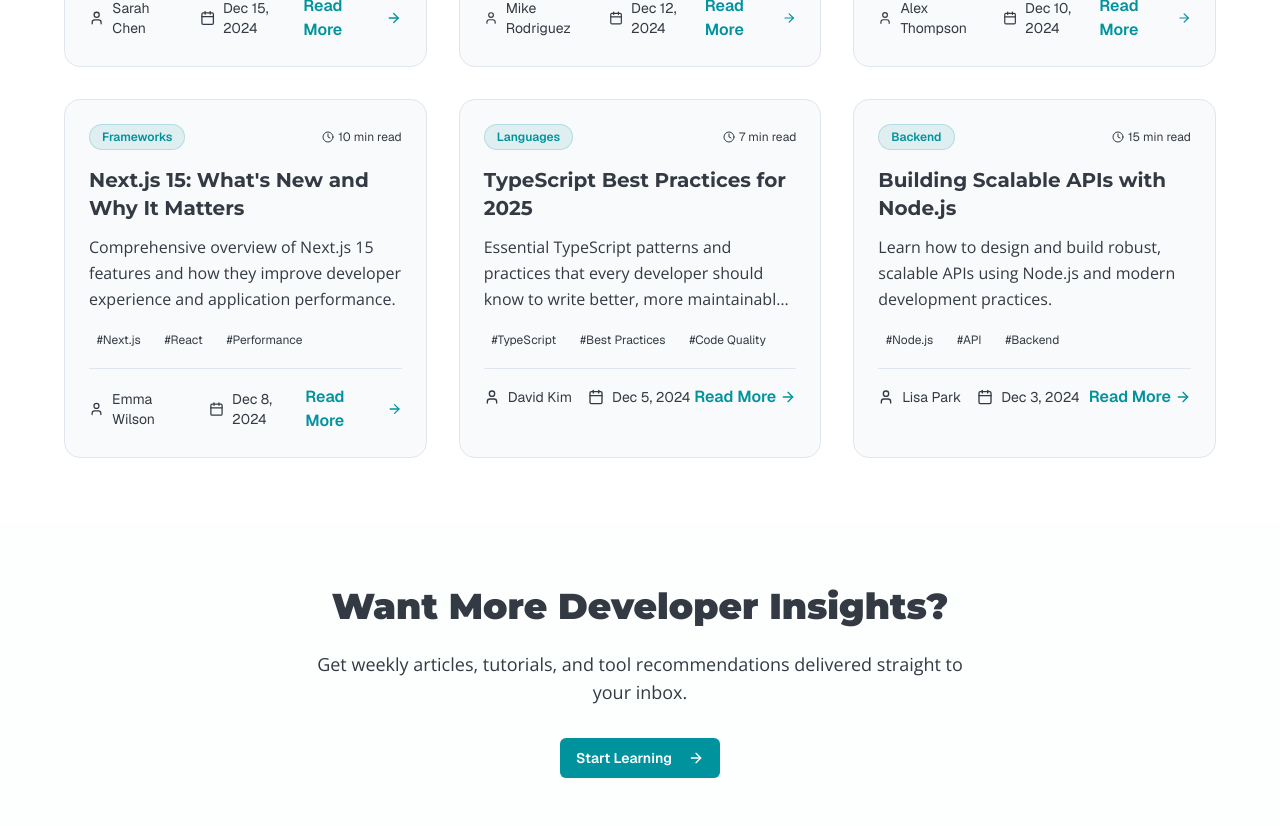
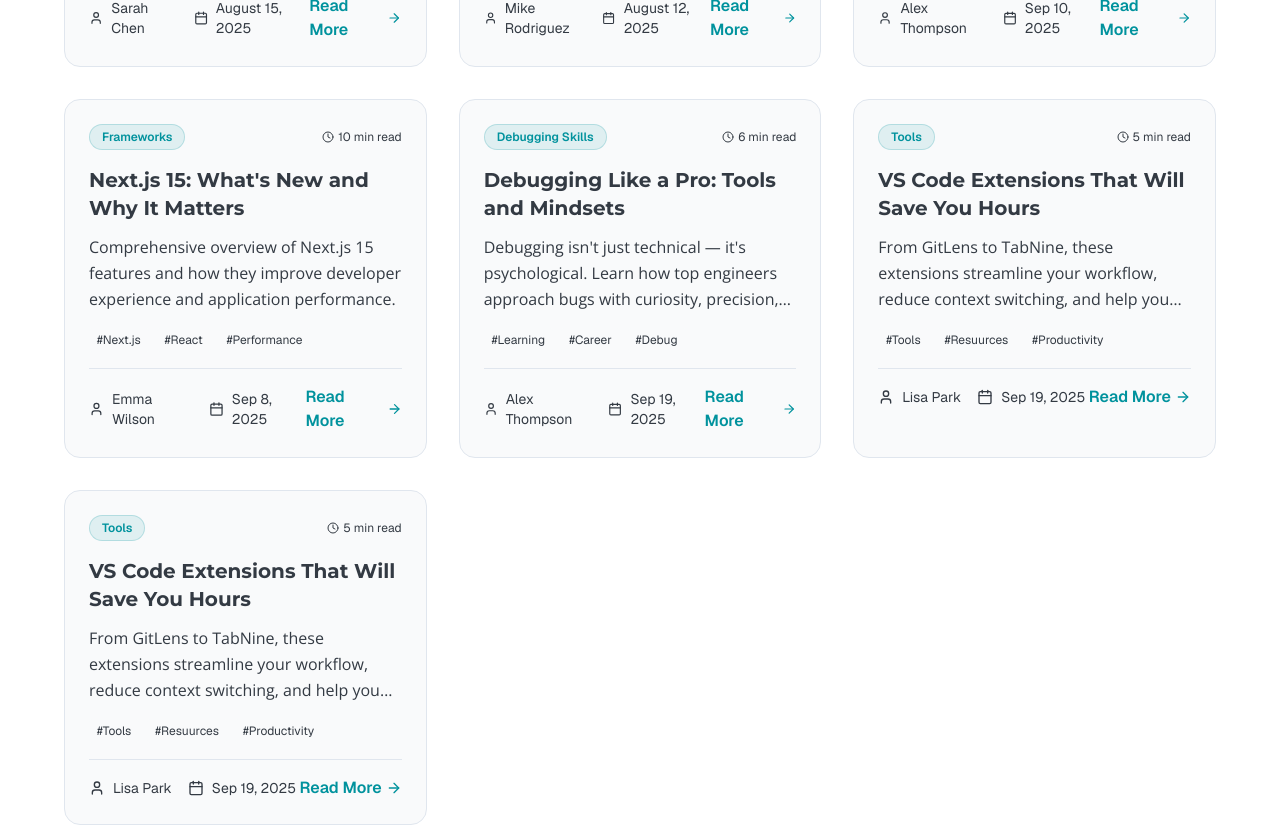
Before and after one commit to abdabkim/tellmemoretechblog, a Next.js app: page /articles in a window 1280 px wide. Shown: the part 1020-1846 px from the top of the page. Built offline with nearby package versions, Linux system fonts and the light colour scheme.

Commit message:
Fixing the articles page to reflect all articles on the blog site

```diff
--- a/app/articles/page.tsx
+++ b/app/articles/page.tsx
@@ -21,7 +21,7 @@ export default function AllArticlesPage() {
         "Deep dive into the pros and cons of React and Vue.js to help you choose the right framework for your next project.",
       category: "Frameworks",
       author: "Sarah Chen",
-      date: "Dec 15, 2024",
+      date: "August 15, 2025",
       readTime: "8 min read",
       tags: ["React", "Vue", "Comparison", "Frontend"],
       link: "/articles/react-vs-vue",
@@ -32,7 +32,7 @@ export default function AllArticlesPage() {
         "Explore why Svelte is gaining momentum and how it's changing the way we think about frontend frameworks.",
       category: "Frameworks",
       author: "Mike Rodriguez",
-      date: "Dec 12, 2024",
+      date: "August 12, 2025",
       readTime: "6 min read",
       tags: ["Svelte", "Performance", "Frontend", "2025"],
       link: "/articles/svelte-2025",
@@ -43,7 +43,7 @@ export default function AllArticlesPage() {
         "A comprehensive guide for beginners to start their journey in web development with the right tools and mindset.",
       category: "Beginner",
       author: "Alex Thompson",
-      date: "Dec 10, 2024",
+      date: "Sep 10, 2025",
       readTime: "12 min read",
       tags: ["Beginner", "Web Development", "Guide", "Career"],
       link: "/getting-started",
@@ -54,35 +54,45 @@ export default function AllArticlesPage() {
         "Comprehensive overview of Next.js 15 features and how they improve developer experience and application performance.",
       category: "Frameworks",
       author: "Emma Wilson",
-      date: "Dec 8, 2024",
+      date: "Sep 8, 2025",
       readTime: "10 min read",
       tags: ["Next.js", "React", "Performance", "SSR"],
-      link: "#",
+      link: "/nextjsexplore",
     },
     {
-      title: "TypeScript Best Practices for 2025",
+      title: "Debugging Like a Pro: Tools and Mindsets",
       excerpt:
-        "Essential TypeScript patterns and practices that every developer should know to write better, more maintainable code.",
-      category: "Languages",
-      author: "David Kim",
-      date: "Dec 5, 2024",
-      readTime: "7 min read",
-      tags: ["TypeScript", "Best Practices", "Code Quality"],
-      link: "#",
+        "Debugging isn't just technical — it's psychological. Learn how top engineers approach bugs with curiosity, precision, and the right tools.",
+      category: "Debugging Skills",
+      author: "Alex Thompson",
+      date: "Sep 19, 2025",
+      readTime: "6 min read",
+      tags: ["Learning", "Career", "Debug"],
+      link: "/debuggingpro",
     },
     {
-      title: "Building Scalable APIs with Node.js",
-      excerpt: "Learn how to design and build robust, scalable APIs using Node.js and modern development practices.",
-      category: "Backend",
+      title: "VS Code Extensions That Will Save You Hours",
+      excerpt: "From GitLens to TabNine, these extensions streamline your workflow, reduce context switching, and help you write cleaner code — faster.",
+      category: "Tools",
       author: "Lisa Park",
-      date: "Dec 3, 2024",
-      readTime: "15 min read",
-      tags: ["Node.js", "API", "Backend", "Scalability"],
-      link: "#",
+      date: "Sep 19, 2025",
+      readTime: "5 min read",
+      tags: ["Tools", "Resuurces", "Productivity"],
+      link: "/vscodeextension",
+    },
+     {
+      title: "VS Code Extensions That Will Save You Hours",
+      excerpt: "From GitLens to TabNine, these extensions streamline your workflow, reduce context switching, and help you write cleaner code — faster.",
+      category: "Tools",
+      author: "Lisa Park",
+      date: "Sep 19, 2025",
+      readTime: "5 min read",
+      tags: ["Tools", "Resuurces", "Productivity"],
+      link: "/vscodeextension",
     },
   ]
 
-  const categories = ["All", "Frameworks", "Languages", "Backend", "Frontend", "Beginner", "Tools"]
+  const categories = ["All", "Frameworks", "Debug Skills", "Backend", "Frontend", "Beginner", "Tools"]
 
   const filteredArticles = articles.filter((article) => {
     const matchesSearch =
```
